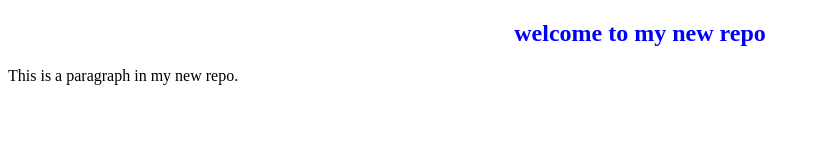
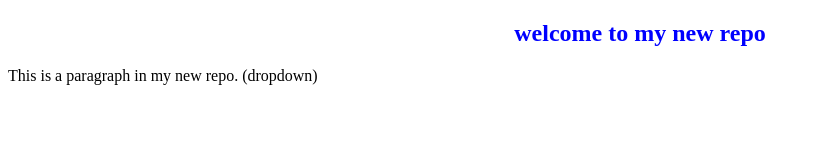
Before and after one commit to navaz05/newrepo, a plain HTML site: page index.html in a window 1280 px wide. Shown: the whole page, without its empty margins (0-820 px from the left). Drawn offline with Linux system fonts and the light colour scheme.

```diff
--- a/index.html
+++ b/index.html
@@ -8,7 +8,7 @@
 </head>
 <body>
     <h1> welcome to my new repo</h1>
-    <p>This is a paragraph in my new repo.</p>
+    <p>This is a paragraph in my new repo. (dropdown)</p>
 
 </body>
 </html>
```
